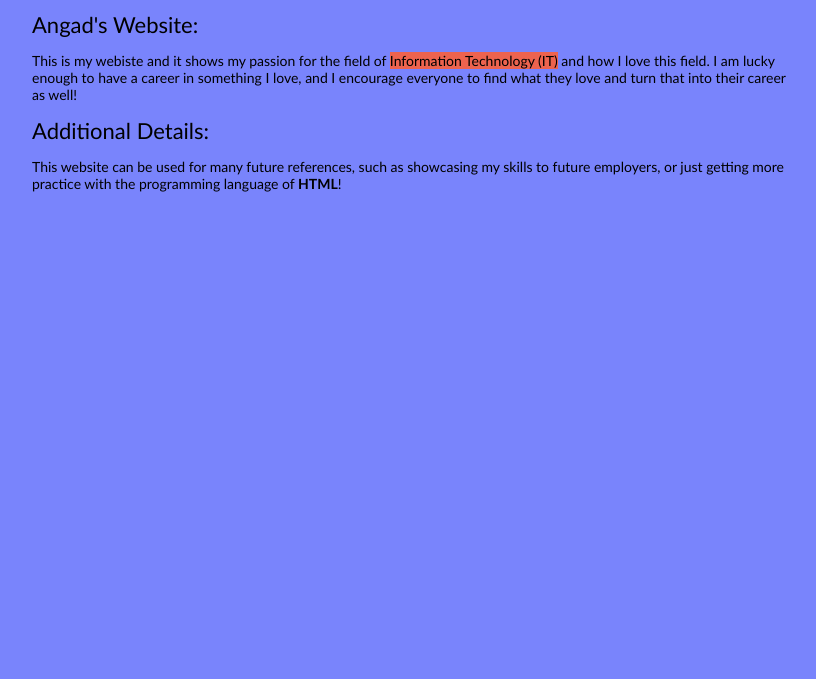
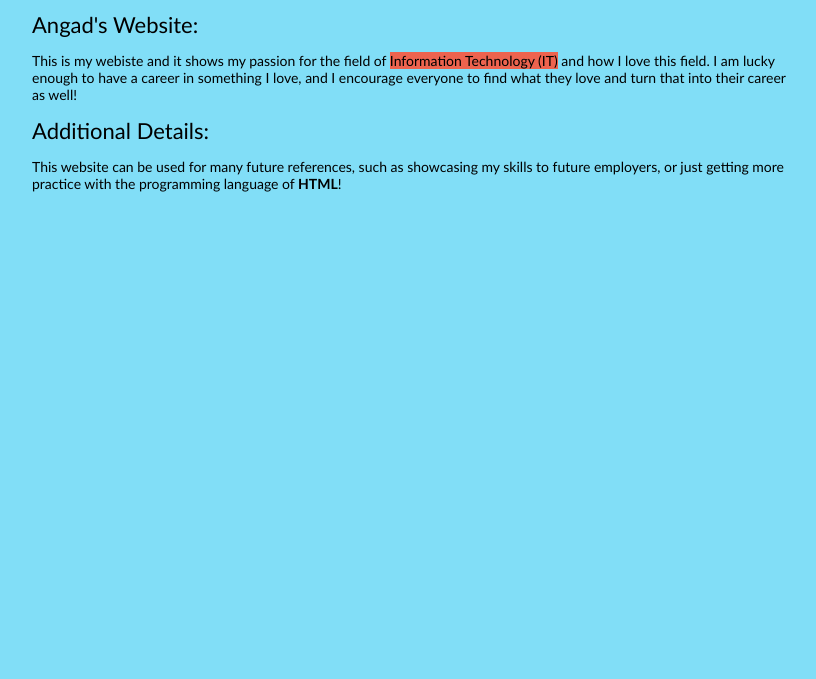
Before and after one commit to 11Angad1/IamAngad, a plain HTML site: page index.html in a window 1280 px wide. Shown: the part 121-800 px from the top of the page, without its empty margins (228-1044 px from the left). Drawn offline with Linux system fonts and the light colour scheme.

Commit message:
Update stylesheet.css

```diff
--- a/stylesheet.css
+++ b/stylesheet.css
@@ -135,5 +135,5 @@ span.highlight {
 }
 
 body {
-  background-color: #7984fc;
+  background-color: #81def7;
 }
```
